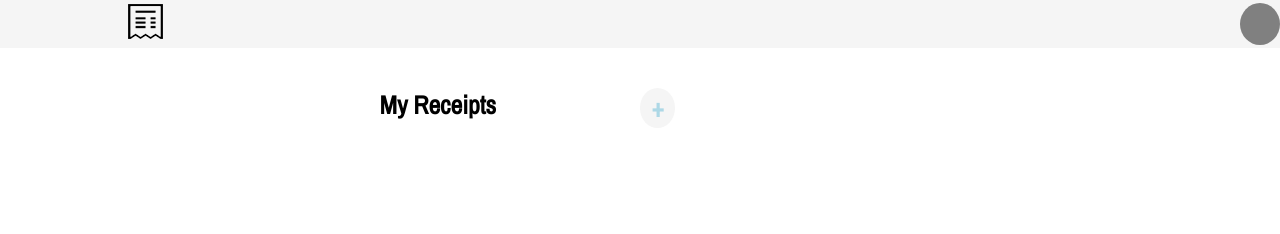
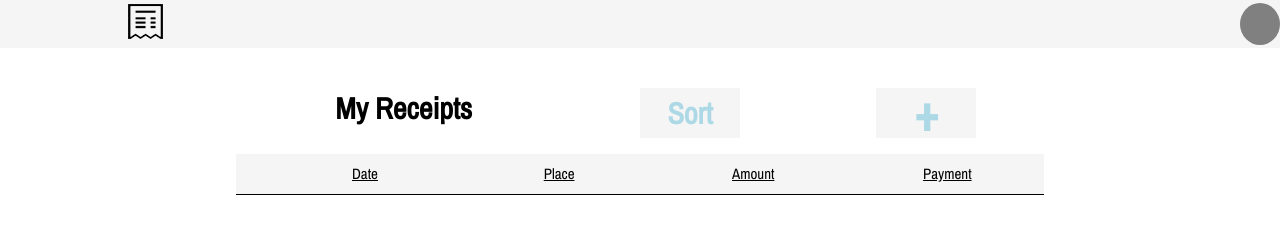
Before and after one commit to LearnRoBooks/RoBooks, a website: page public/template.html in a window 1280 px wide. Drawn offline with nearby package versions, Linux system fonts and the light colour scheme; no server answers.

Commit message:
Changed Receipt Layout and use of flexbox

```diff
--- a/public/main.css
+++ b/public/main.css
@@ -311,16 +311,27 @@ label {
 }
 
 .addRButton {
-    width: 3.5%;
-    height: 5vh;
+    width: 100px;
+    height: 50px;
     background-color: whitesmoke;
     text-align: center;
-    line-height: 5vh;
+    line-height: 50px;
     color: lightblue;
     font-family: 'Archivo Narrow', sans-serif;
-    font-size: 2vw;
-    border-radius: 50%;
-    margin-left: 10%;
+    font-size: 50px;
+    margin-left: 0;
+}
+
+.SortButton {
+    width: 100px;
+    height: 50px;
+    background-color: whitesmoke;
+    text-align: center;
+    line-height: 50px;
+    color: lightblue;
+    font-family: 'Archivo Narrow', sans-serif;
+    font-size: 30px;
+    margin-left: 0;
 }
 
 .addRButton:hover {
@@ -328,24 +339,31 @@ label {
     cursor: pointer;
 }
 
+.SortButton:hover {
+    background-color: gray;
+    cursor: pointer;
+}
+
 .NavigationReceipts {
-    width: 100%;
-    height: 5vh;
+    width: 80%;
+    height: 50px;
     background-color: transparent;
     margin-left: auto;
     margin-right: auto;
     margin-top: 11vh;
     display: flex;
+    justify-content: space-around;
 }
 
 .NavigationReceiptsTitle {
-    width: 20%;
+    width: 200px;
     height: 100%;
     background-color: transparent;
     text-align: center;
     font-family: 'Archivo Narrow', sans-serif;
-    font-size: 2vw;
-    margin-left: 20%;
+    font-size: 30px;
+    line-height: 40px;
+    margin-left: 0;
 }
 
 .ReceiptsHolder {
@@ -356,23 +374,51 @@ label {
 
 .ReceiptItem {
     width: 80%;
-    height: 8vh;
+    height: 40px;
+    margin-top: 0;
+    background-color: whitesmoke;
+    margin-left: auto;
+    margin-right: auto;
+    display: flex;
+    justify-content: center;
+    border-bottom: 0.05px black solid;
+}
+
+.ReceiptChildItem {
+    width: 20%;
+    height: 40px;
+    line-height: 20px;
+    text-align: center;
+    margin-top: 0;
+    margin-bottom: auto;
+    margin-left: 4%;
+    background-color: transparent;
+    font-size: 15px;
+    font-family: 'Archivo Narrow', sans-serif;
+    display: inline-block;
+}
+.ItemLabels {
+    width: 80%;
+    height: 40px;
     margin-top: 2vh;
     background-color: whitesmoke;
     margin-left: auto;
     margin-right: auto;
+    display: flex;
+    justify-content: center;
+    border-bottom: 0.05px black solid;
 }
 
-.ReceiptChildItem {
+.ItemLabel {
     width: 20%;
-    height: 7vh;
-    line-height: 3.5vh;
+    height: 40px;
+    line-height: 40px;
     text-align: center;
-    margin-top: 0.5vh;
+    margin-top: 0;
     margin-bottom: auto;
     margin-left: 4%;
-    background-color: white;
-    font-size: 1vw;
+    background-color: transparent;
+    font-size: 15px;
     font-family: 'Archivo Narrow', sans-serif;
     display: inline-block;
 }
--- a/public/template.html
+++ b/public/template.html
@@ -33,9 +33,16 @@
 
             <div class="NavigationReceipts">
               <div class="NavigationReceiptsTitle"><b>My Receipts</b></div>
+              <a id="SortBy" class="SortButton"><b>Sort</b></a>
               <a id="AddReceipt" class="addRButton"><b>+</b></a>
             </div>
 
+            <div class="ItemLabels">
+              <div class="ItemLabel"><u>Date</u></div>
+              <div class="ItemLabel"><u>Place</u></div>
+              <div class="ItemLabel"><u>Amount</u></div>
+              <div class="ItemLabel"><u>Payment</u></div>
+            </div>
             <div id="ReceiptsHolder" class="ReceiptsHolder">
 
             </div>
@@ -141,22 +148,22 @@
 
               let dateItem = document.createElement("div")
               dateItem.classList.add("ReceiptChildItem")
-              dateItem.innerHTML = "<u>Date</u><br>" + "<b>" + data.holdata[i].date + "</b>"
+              dateItem.innerHTML = "<b>" + data.holdata[i].date + "</b>"
               newItem.append(dateItem)
 
               let placeItem = document.createElement("div")
               placeItem.classList.add("ReceiptChildItem")
-              placeItem.innerHTML = "<u>Place</u><br>" + "<b>" + data.holdata[i].place + "</b>"
+              placeItem.innerHTML = "<b>" + data.holdata[i].place + "</b>"
               newItem.append(placeItem)
 
               let amountItem = document.createElement("div")
               amountItem.classList.add("ReceiptChildItem")
-              amountItem.innerHTML = "<u>Amount</u><br>" + "<b>" + "$" + data.holdata[i].amount + "</b>"
+              amountItem.innerHTML = "<b>" + "$" + data.holdata[i].amount + "</b>"
               newItem.append(amountItem)
 
               let paymentItem = document.createElement("div")
               paymentItem.classList.add("ReceiptChildItem")
-              paymentItem.innerHTML = "<u>Payment</u><br>" + "<b>" + data.holdata[i].payment + "</b>"
+              paymentItem.innerHTML = "<b>" + data.holdata[i].payment + "</b>"
               newItem.append(paymentItem)
             }
 
```
